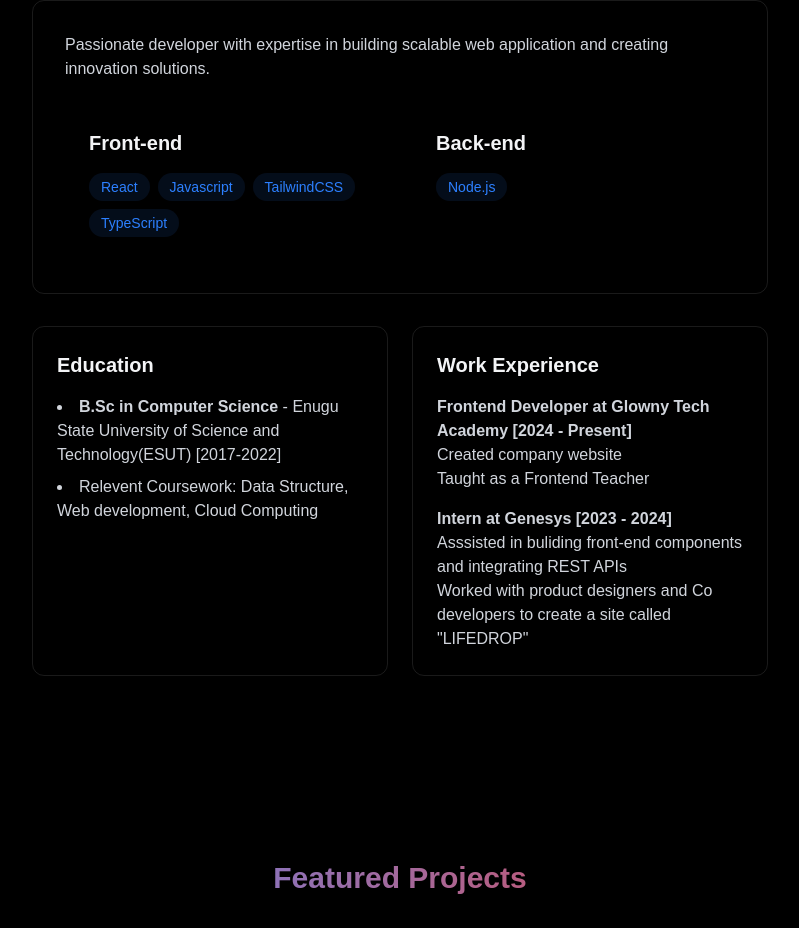
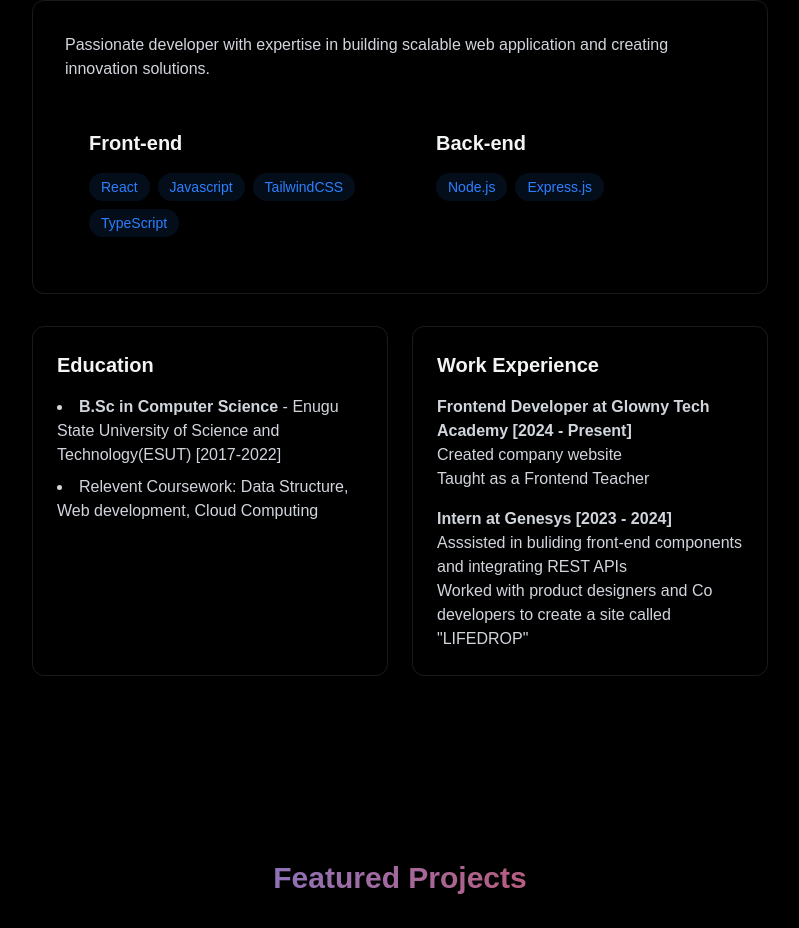
Before and after one commit to teejayrulez/work-portfolio, a React (Vite) app: page / in a window 1280 px wide. Shown: the part 948-1876 px from the top of the page, without its empty margins (240-1039 px from the left). Built offline with nearby package versions, Linux system fonts and the light colour scheme.

Commit message:
Update About.jsx

```diff
--- a/src/components/sections/About.jsx
+++ b/src/components/sections/About.jsx
@@ -40,6 +40,9 @@ export const About = () => {
               <div className="flex flex-wrap gap-2">
                 <span className="bg-blue-500/10 text-blue-500 py-1 px-3 rounded-full text-sm hover:bg-blue-500/20 hover:shadow-[0_2px_8px_rgba(59,130,246,0.2)] transition">
                   Node.js
+                </span>
+                <span className="bg-blue-500/10 text-blue-500 py-1 px-3 rounded-full text-sm hover:bg-blue-500/20 hover:shadow-[0_2px_8px_rgba(59,130,246,0.2)] transition">
+                  Express.js
                 </span>
               </div>
             </div>
```
